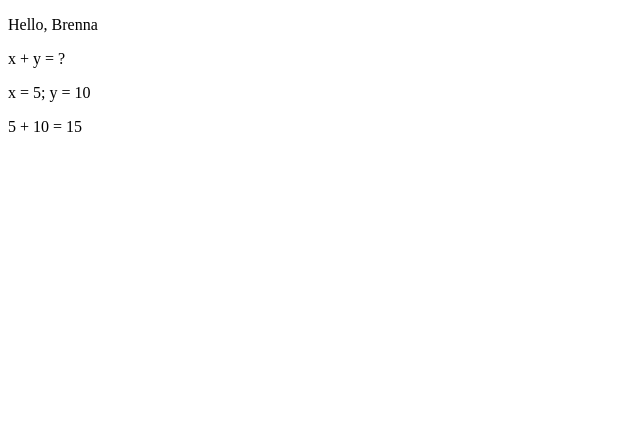
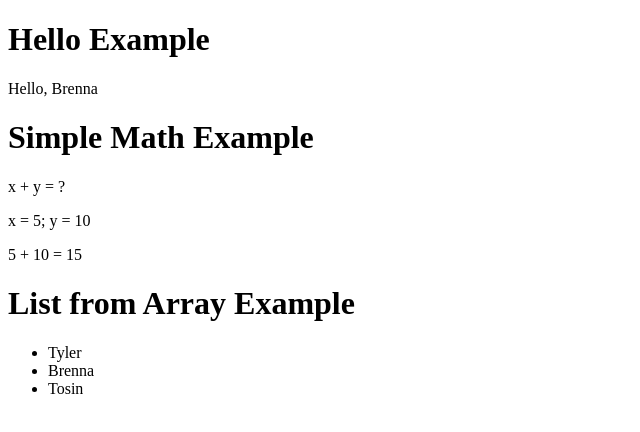
Before and after one commit to bwennuh/learning-vue, a plain HTML site: page index.html in a window 1280 px wide. Shown: the whole page, without its empty margins (0-640 px from the left). Drawn offline with Linux system fonts and the light colour scheme.

Commit message:
📝 list example (from data array)

```diff
--- a/app.js
+++ b/app.js
@@ -3,11 +3,14 @@ let rootComponent = {
   data() {
     return {
       name: "Brenna",
+      names: ["Tyler", "Brenna", "Tosin"],
       x: 5,
       y: 10,
     }
   }
 }
+
+//* Often times, we're going to be working with arrays of values */
 
 
 // let vue = Vue.createApp({})
--- a/index.html
+++ b/index.html
@@ -7,13 +7,22 @@
     </head>
     <body>
       <div id="app">
+        <h1>Hello Example</h1>
         <p>Hello, {{ name }}</p>
         <!-- Only expressions can be placed with the double curly brackets -->
 
+        <h1>Simple Math Example</h1>
         <p>x + y = ?</p>
         <p>x = {{ x }};  y = {{ y }}</p>
         <p>{{ x }} + {{ y }} = {{ x + y }}</p>
         <!-- This is known as declarative programming in HTML -->
+
+        <h1>List from Array Example</h1>
+        <ul>
+          <li v-for="name in names">
+            {{ name }}
+          </li>
+        </ul>
       </div>
     </body>
   </html>
```
